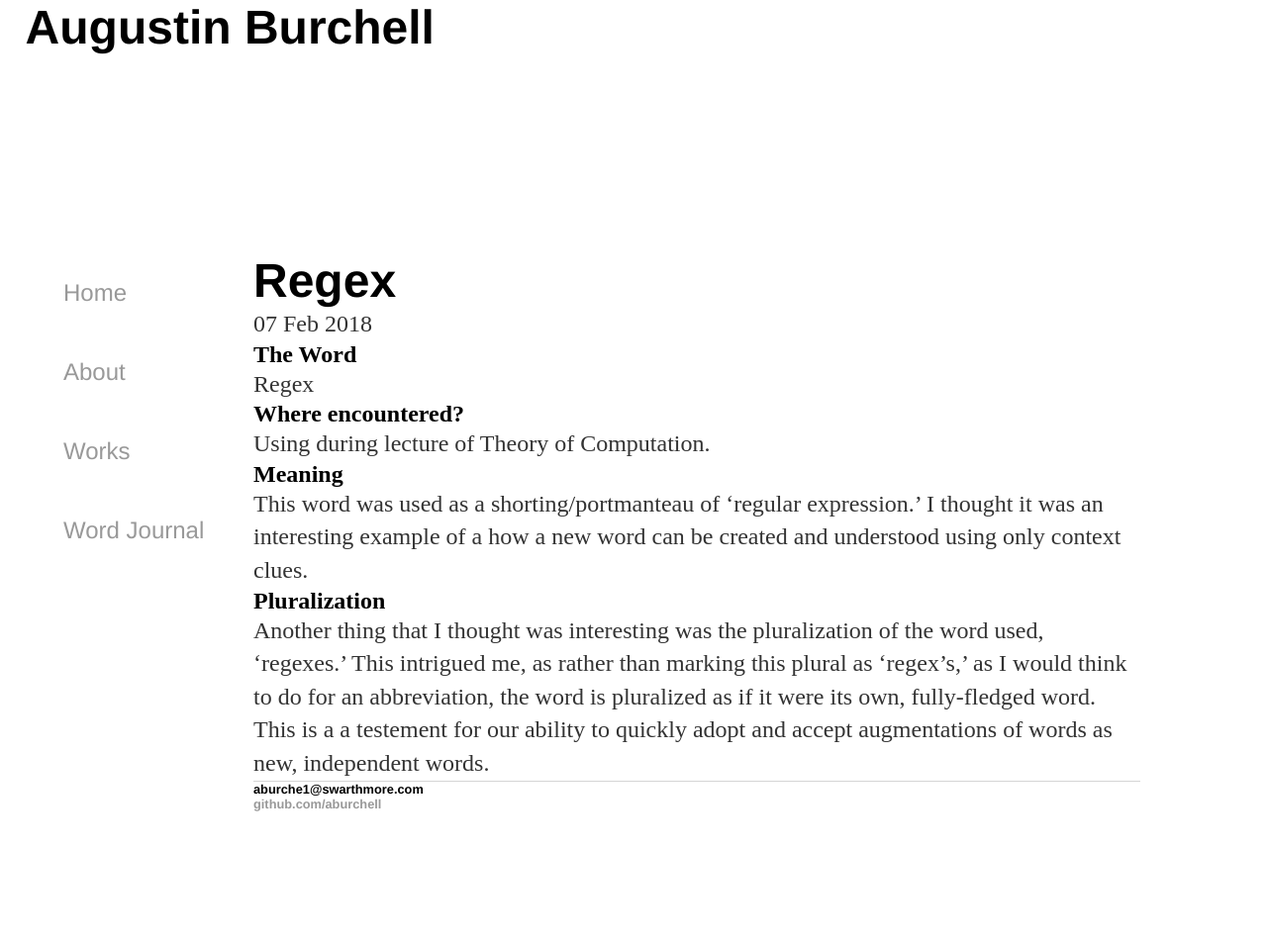
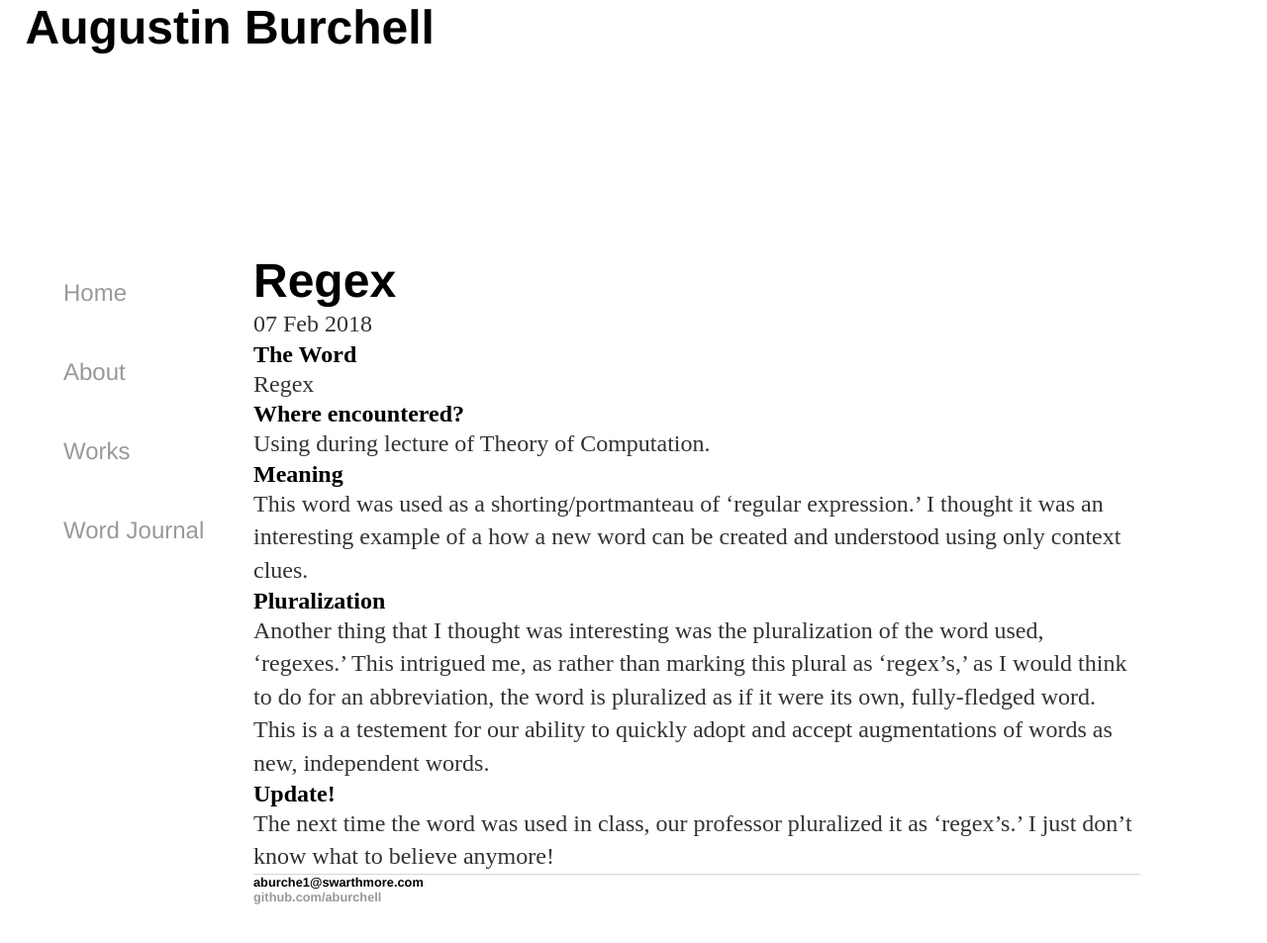
Before and after one commit to aburchell/aburchell.github.io, a Jekyll site: the page built from _posts/2018-02-07-regex.md, in a window 1280 px wide and 1170 px high. Shown: the top 953 px of the window at 99% size. Built offline with Jekyll 4.4.1, drawn with Linux system fonts in a browser that asks for light colours.

Commit message:
Update 2018-02-07-regex.md

```diff
--- a/_posts/2018-02-07-regex.md
+++ b/_posts/2018-02-07-regex.md
@@ -15,3 +15,6 @@ This word was used as a shorting/portmanteau of 'regular expression.' I thought
 
 ## Pluralization
 Another thing that I thought was interesting was the pluralization of the word used, 'regexes.' This intrigued me, as rather than marking this plural as 'regex's,' as I would think to do for an abbreviation, the word is pluralized as if it were its own, fully-fledged word. This is a a testement for our ability to quickly adopt and accept augmentations of words as new, independent words.
+
+## Update!
+The next time the word was used in class, our professor pluralized it as 'regex's.' I just don't know what to believe anymore!
```
